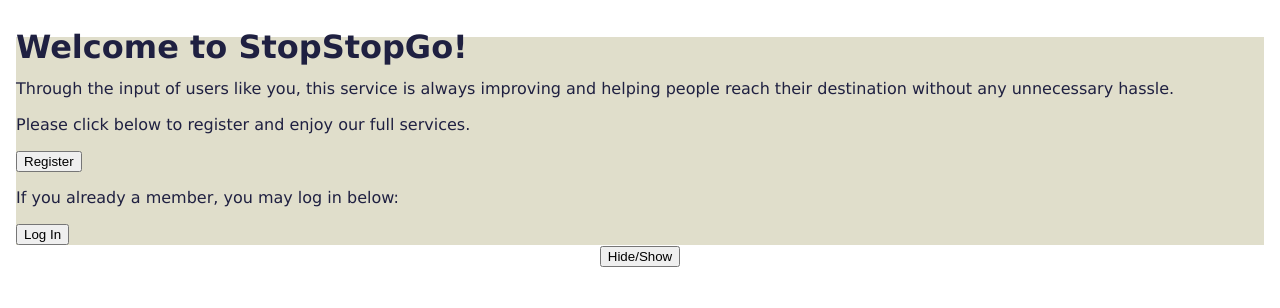
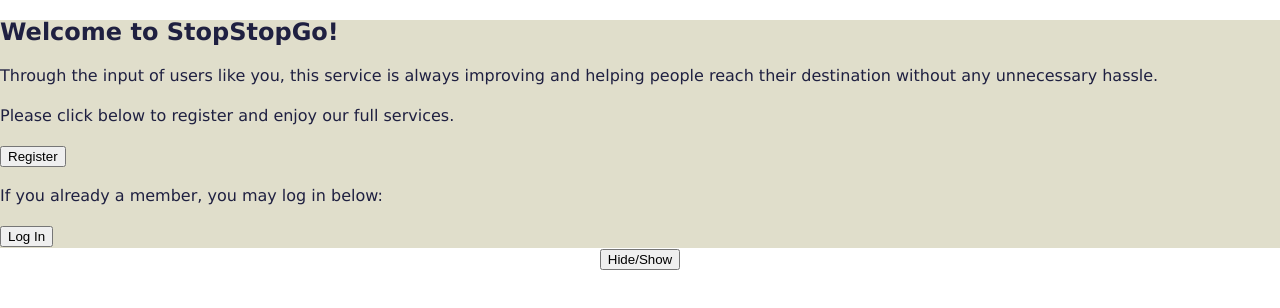
Before and after one commit to JoelPWK/may21-cohort, a React (Create React App) app: page / in a window 1280 px wide. Shown: the top 308 px of the page. Built offline with nearby package versions, Linux system fonts and the light colour scheme.

Commit message:
style change

```diff
--- a/src/splashPage.js
+++ b/src/splashPage.js
@@ -12,7 +12,7 @@ class SplashPage extends React.Component {
     render(){
         return(
         <div className={"main-text"}>
-            <h1>Welcome to StopStopGo!</h1>
+            <h2>Welcome to StopStopGo!</h2>
             <p>Through the input of users like you,
                 this service is always improving and
                 helping people reach their destination
--- a/src/style.scss
+++ b/src/style.scss
@@ -1,17 +1,20 @@
 $background: rgb(224,222,203);
 
 body {
-    padding: 8px;
-    margin: 8px;
+    padding: 0px;
+    margin: 0px;
     background-color: white;
 }
 
+h1 {
+    font-size: 20px;
+}
 .main-text {
     font-size: 16px;
     color: rgb(31,32,65);
     font-family: 'Lucida Sans', 'Lucida Sans Regular', 'Lucida Grande', 'Lucida Sans Unicode', Geneva, Verdana, sans-serif;
     text-align: justify;
-    line-height: 20px;
+    line-height: 24px;
     background: rgb(224,222,203);
 }
 
```
